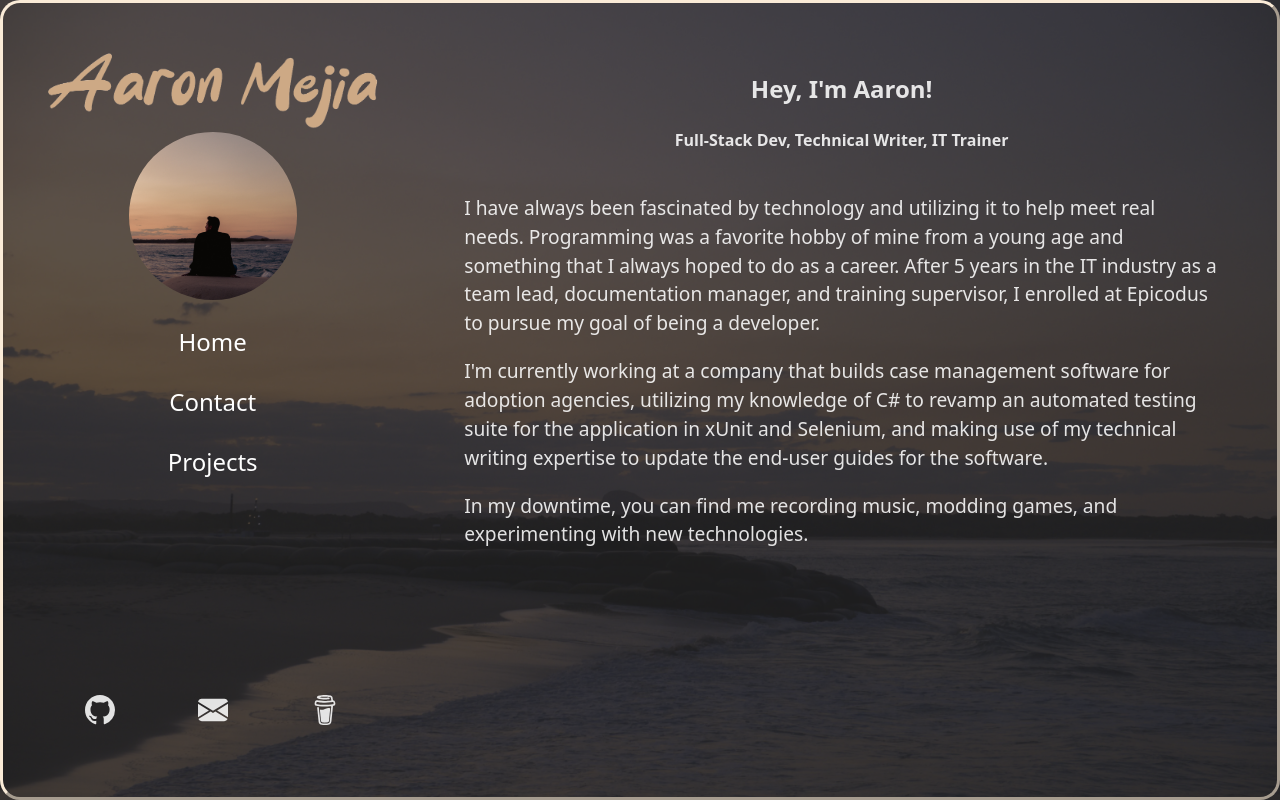
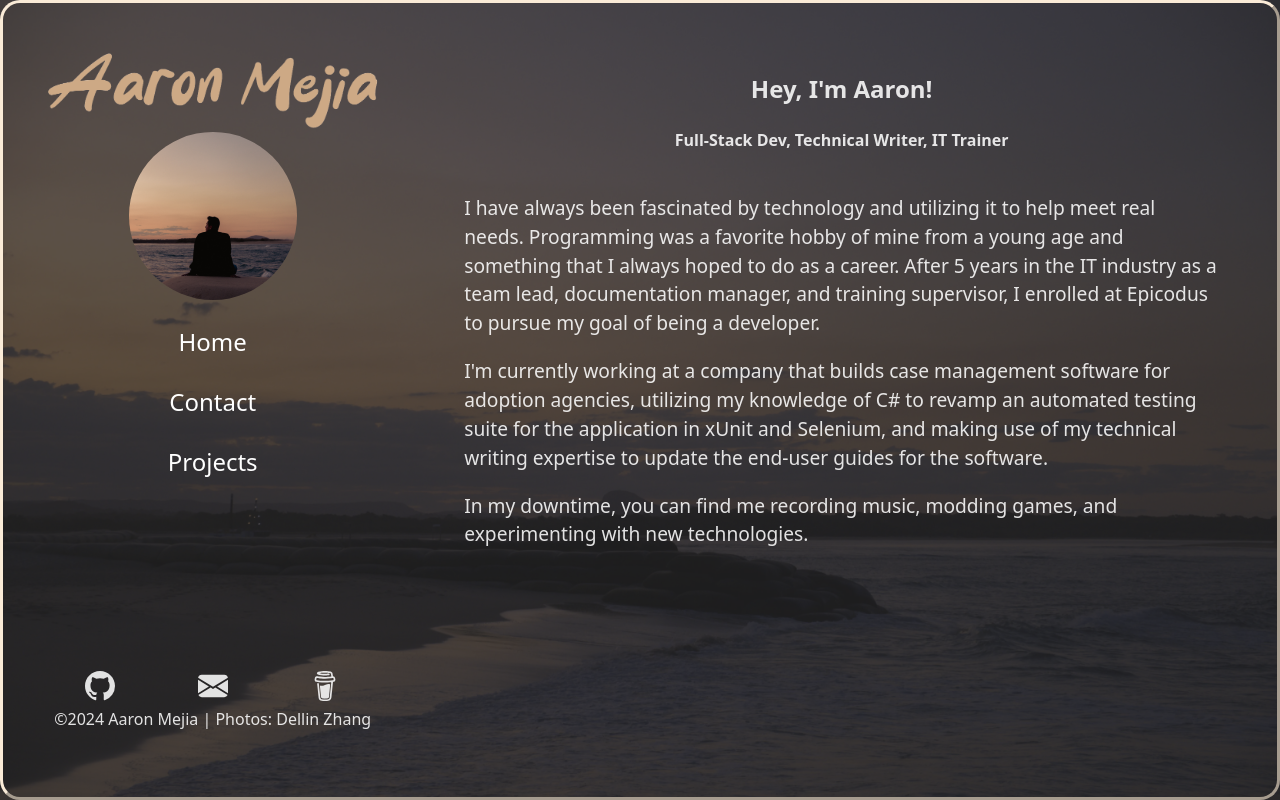
Before and after one commit to mejia-dev/mejia.dev, a React (Vite) app: page / in a window 1280 px wide. Built offline with nearby package versions, Linux system fonts and the light colour scheme; a web font is replaced by a local one.

Commit message:
Add renderCopyrightInfo function

```diff
--- a/src/components/Header.tsx
+++ b/src/components/Header.tsx
@@ -86,6 +86,19 @@ export default function Header(props: HeaderProps): JSX.Element {
     )
   }
 
+  function renderCopyrightInfo(): JSX.Element {
+    return (
+      <div id="navBarCopyrightHolder">
+        <span id="navBarCopyrightHolderIcon">
+          ©
+        </span>
+        <span id="navBarCopyrightContent">
+          2024 Aaron Mejia | Photos: <a href="https://dellinzhang.com/" target="_blank">Dellin Zhang</a>
+        </span>
+      </div>
+    )
+  }
+
   useEffect(() => {
     ReactModal.setAppElement(document.getElementById("mainBodyContent") as HTMLElement)
   }, [])
@@ -108,6 +121,7 @@ export default function Header(props: HeaderProps): JSX.Element {
             {renderNavButtons()}
             <hr /><br />
             {renderExternalLinks()}
+            {renderCopyrightInfo()}
           </div>
 
         </ReactModal>
@@ -118,8 +132,8 @@ export default function Header(props: HeaderProps): JSX.Element {
       </div>
       <div id="navBarExternalLinksHolder">
         {renderExternalLinks()}
+        {renderCopyrightInfo()}
       </div>
-
     </>
   )
 }
```
